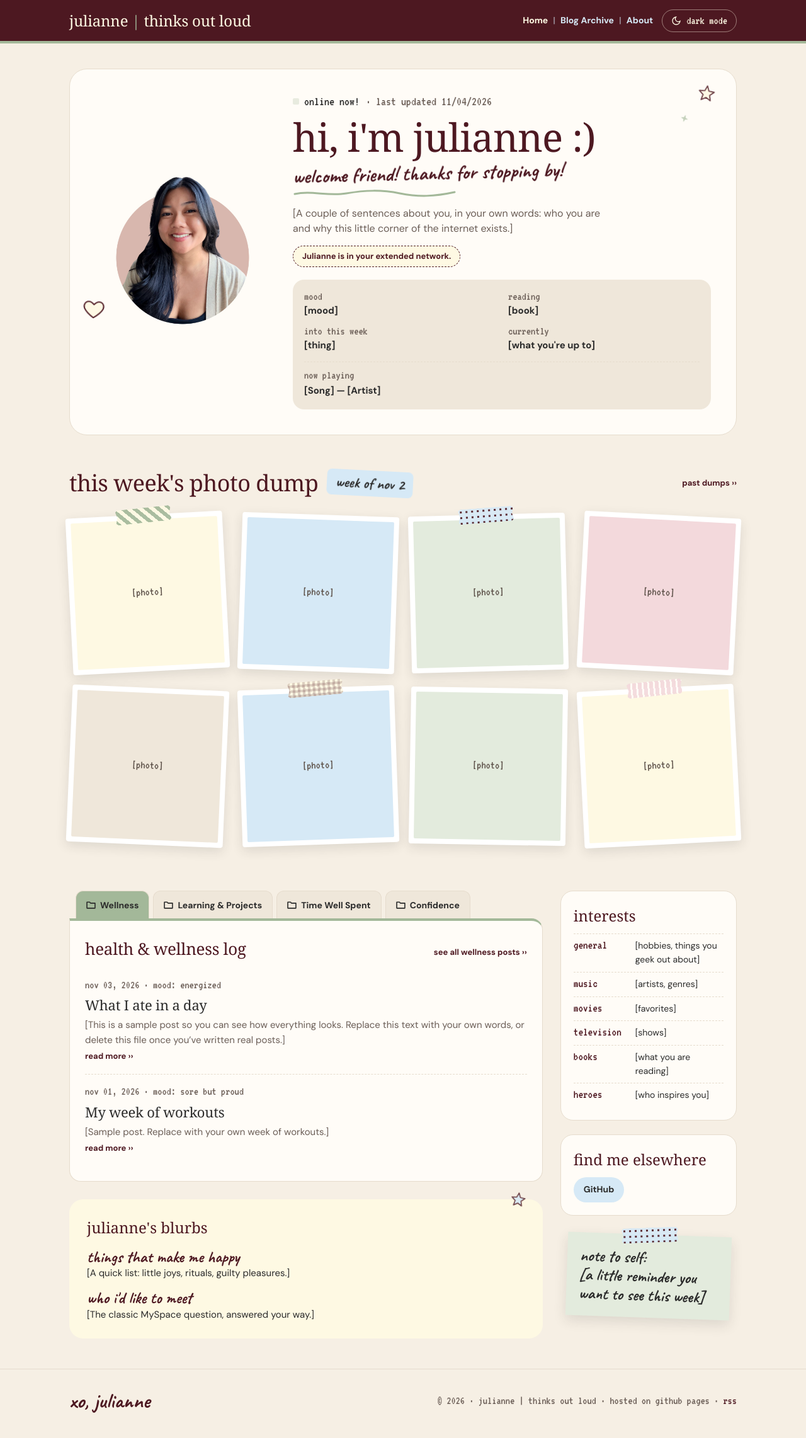
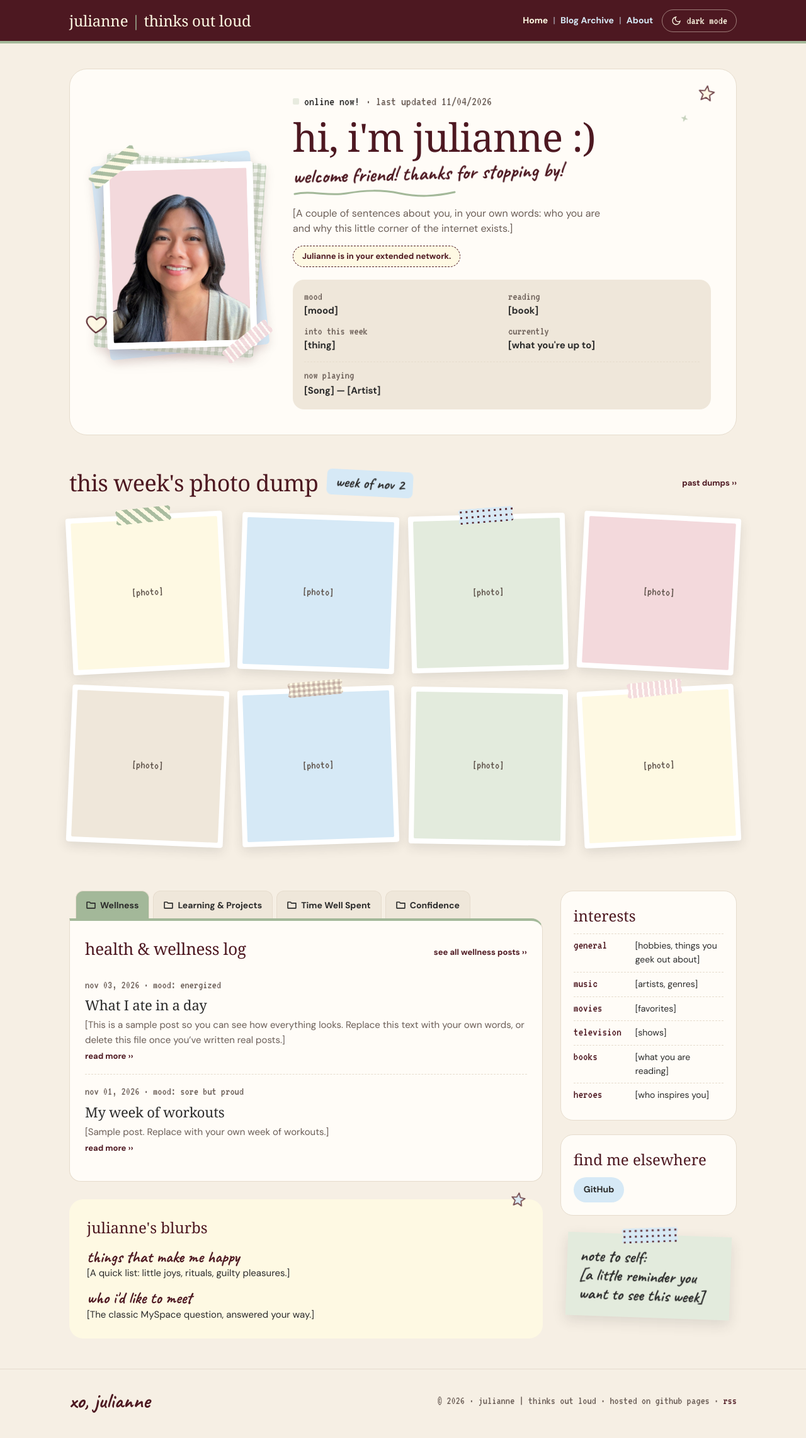
Before and after one commit to julianneitliong/thinks-out-loud, a Jekyll site: the page built from index.html, in a window 1280 px wide. Shown: the whole page at 63% size. Built offline with Jekyll 4.4.1, drawn with Linux system fonts in a browser that asks for light colours; some web fonts are replaced.

Commit message:
Scrapbook-style profile photo
New cropped photo with a blush background, framed with a white border,
layered paper and washi tape. Replaces the blend/circle-crop styles.

Co-Authored-By: Claude Opus 5.5 <noreply@anthropic.com>
Claude-Session: https://claude.ai/code/session_01F5TAhnYKtA9Enr57uub74e

```diff
--- a/_data/profile.yml
+++ b/_data/profile.yml
@@ -13,7 +13,7 @@ last_updated: "11/04/2026"
 
 # Your photo: upload it to the images folder, then type its file name here.
 # Leave it as "" to show a placeholder.
-photo: "9596B5C2-522E-4170-B23B-27E96E1A6493.jpeg"
+photo: "julianne.jpg"
 photo_alt: "Julianne"
 
 # ---------- Now card ----------
--- a/assets/css/style.css
+++ b/assets/css/style.css
@@ -117,12 +117,26 @@ b { font-weight: 700; }
 .hero-star-1 { position: absolute; top: 22px; right: 30px; }
 .hero-star-2 { position: absolute; top: 70px; right: 74px; }
 .hero-photo { position: relative; flex: 0 0 270px; max-width: 100%; margin: 10px auto 0; }
-.hero-photo img, .hero-ph { aspect-ratio: 4 / 5; width: 100%; object-fit: cover; border-radius: 24px; box-shadow: 0 12px 30px rgba(77, 24, 33, .16); }
 .hero-ph { color: #4A5A66; font-size: 20px; }
-/* your photo has a white background: blend it into the card (light) / crop to the circle (dark) */
-.hero-photo img { aspect-ratio: 1 / 1; border-radius: 0; box-shadow: none; mix-blend-mode: multiply; }
-:root[data-theme="dark"] .hero-photo img { mix-blend-mode: normal; clip-path: circle(39% at 51.4% 51.4%); }
-.hero-heart { position: absolute; bottom: 30px; left: -22px; }
+
+/* --- scrapbook photo: two paper layers, a white photo border, washi tape --- */
+.scrap { position: relative; padding: 16px; }
+.scrap-paper { position: absolute; inset: 8px; border-radius: 6px; box-shadow: 0 6px 16px rgba(77, 24, 33, .10); }
+.scrap-paper-1 { background: #D6E9F6; transform: rotate(-6deg); }
+.scrap-paper-2 {
+  background: repeating-linear-gradient(0deg, rgba(163,184,153,.35) 0 6px, transparent 6px 12px),
+              repeating-linear-gradient(90deg, rgba(163,184,153,.35) 0 6px, transparent 6px 12px), #F6F9F3;
+  transform: rotate(4deg);
+}
+.scrap-photo {
+  position: relative; background: #FFFFFF; padding: 10px; border-radius: 4px;
+  box-shadow: 0 12px 28px rgba(77, 24, 33, .18); transform: rotate(-1.5deg);
+}
+.scrap-photo img, .scrap-photo .hero-ph { display: block; aspect-ratio: 4 / 5; width: 100%; height: auto; object-fit: cover; border-radius: 2px; }
+.scrap .tape { z-index: 2; margin-left: 0; }
+.scrap .scrap-tape-1 { top: 10px; left: -14px; transform: rotate(-38deg); }
+.scrap .scrap-tape-2 { top: auto; left: auto; bottom: 14px; right: -16px; transform: rotate(-38deg); }
+.hero-heart { position: absolute; bottom: 34px; left: -18px; z-index: 3; }
 .hero-text { flex: 1 1 420px; min-width: 0; display: flex; flex-direction: column; gap: 14px; }
 .status { display: flex; flex-wrap: wrap; align-items: center; gap: 10px; font-size: 20px; }
 .online { display: inline-flex; align-items: center; gap: 8px; }
--- a/index.html
+++ b/index.html
@@ -11,11 +11,19 @@ layout: default
     {% include doodles.html kind="sparkle" class="twinkle d2 hero-star-2" size="16" %}
 
     <div class="hero-photo">
-      {% if me.photo and me.photo != "" %}
-      <img src="{{ '/images/' | append: me.photo | relative_url }}" alt="{{ me.photo_alt | escape }}">
-      {% else %}
-      <div class="ph ph-blue hero-ph" role="img" aria-label="{{ me.photo_alt | escape }}"><span class="pixel">[your photo]</span></div>
-      {% endif %}
+      <div class="scrap">
+        <span class="scrap-paper scrap-paper-1" aria-hidden="true"></span>
+        <span class="scrap-paper scrap-paper-2" aria-hidden="true"></span>
+        <div class="scrap-photo">
+          {% if me.photo and me.photo != "" %}
+          <img src="{{ '/images/' | append: me.photo | relative_url }}" alt="{{ me.photo_alt | escape }}">
+          {% else %}
+          <div class="ph ph-blue hero-ph" role="img" aria-label="{{ me.photo_alt | escape }}"><span class="pixel">[your photo]</span></div>
+          {% endif %}
+        </div>
+        <span class="tape tape-stripes scrap-tape-1" aria-hidden="true"></span>
+        <span class="tape tape-pinstripe scrap-tape-2" aria-hidden="true"></span>
+      </div>
       {% include doodles.html kind="heart" class="twinkle d3 hero-heart" size="40" %}
     </div>
 
```
Also changed, not shown: images/julianne.jpg (added).
